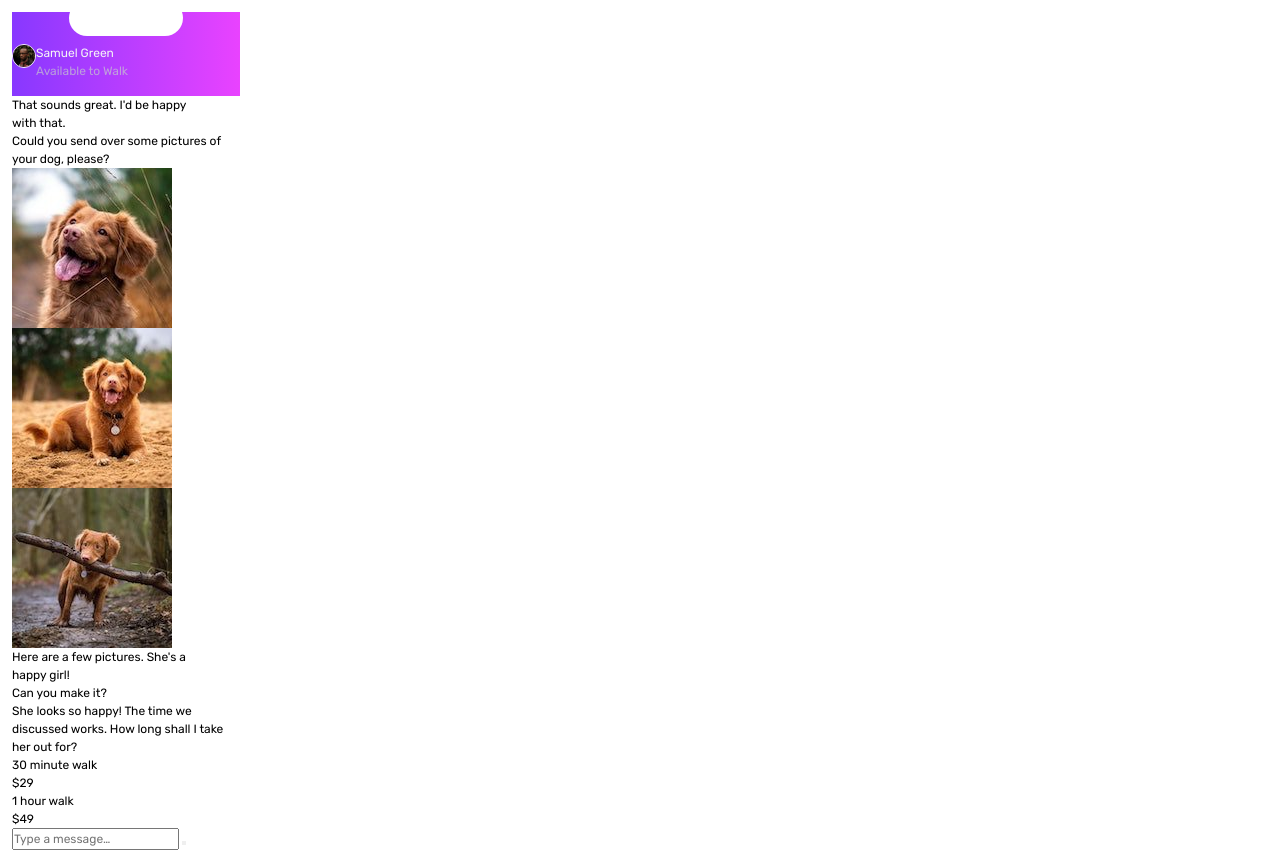
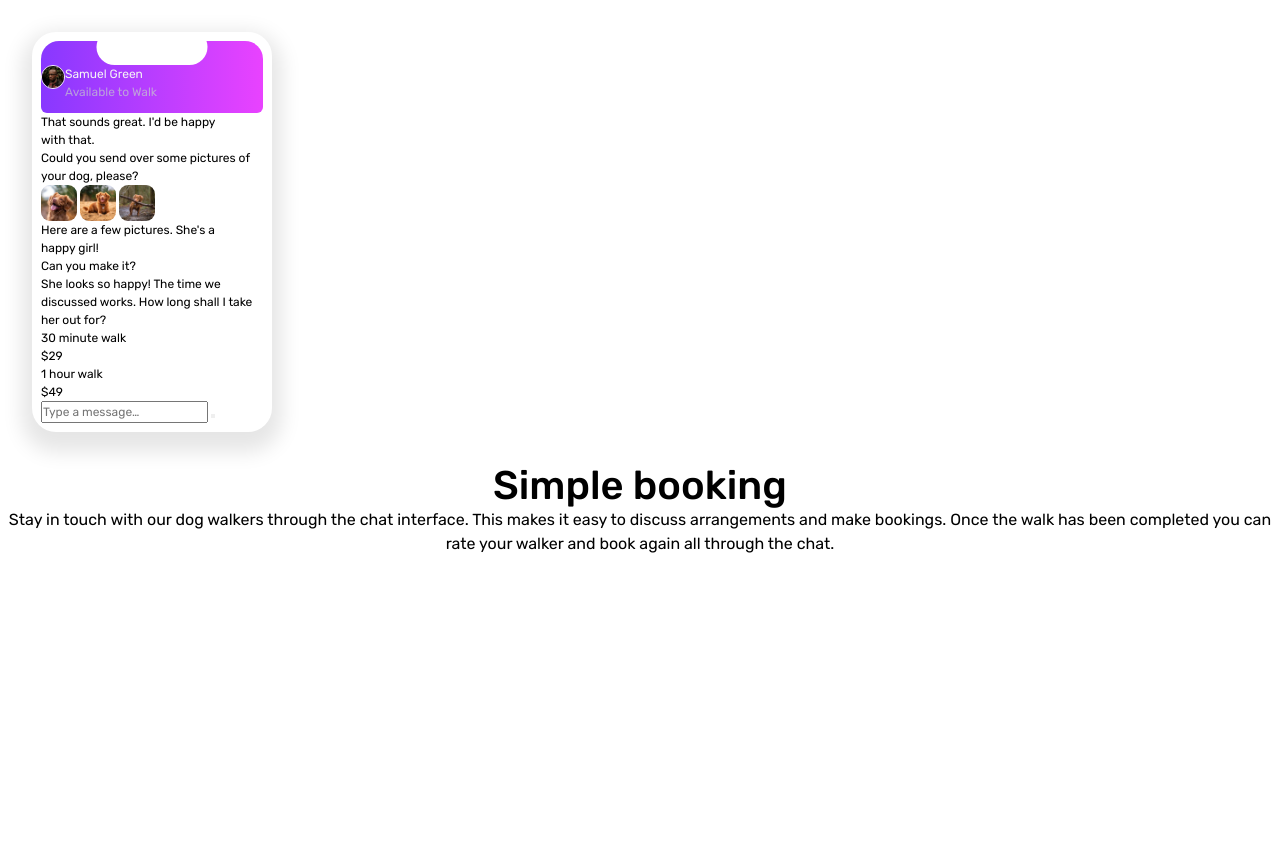
Before and after one commit to EbadShelby/chat-app-illustration-design-to-code_007, a plain HTML site: page index.html in a window 1280 px wide. Shown: the top 853 px of the page. After the commit the page ends 832 px from the top, so only its background shows below. Drawn offline with Linux system fonts and the light colour scheme.

Commit message:
adding chat header 1.1

```diff
--- a/index.html
+++ b/index.html
@@ -24,10 +24,15 @@
   <body>
     <main class="main">
       <section class="section__grid">
+        <div class="mobile-ui__container">
           <div class="section__grid__mobile-ui">
             <div class="chat__header">
               <div class="chat__header-avatar-container">
-              <img class="chat__header-avatar" src="images/avatar.jpg" alt="" />
+                <img
+                  class="chat__header-avatar"
+                  src="images/avatar.jpg"
+                  alt=""
+                />
               </div>
               <div class="chat__header__info">
                 <p class="chat__header__user-name">Samuel Green</p>
@@ -37,7 +42,6 @@
                 <img src="" alt="" />
               </div>
             </div>
-
             <div class="chat__message-group">
               <p class="message-text">
                 That sounds great. I'd be happy with that.
@@ -57,11 +61,10 @@
               </p>
               <p class="message-text">Can you make it?</p>
             </div>
-
             <div class="chat__message-group">
               <p class="message-text">
-              She looks so happy! The time we discussed works. How long shall I
-              take her out for?
+                She looks so happy! The time we discussed works. How long shall
+                I take her out for?
               </p>
               <div class="options-group">
                 <div class="option">
@@ -76,10 +79,10 @@
                 </div>
               </div>
             </div>
-
             <div>
               <input type="text" placeholder="Type a message…" />
               <button type="submit"></button>
+            </div>
           </div>
         </div>
         <div class="section__grid__description">
--- a/style.css
+++ b/style.css
@@ -20,25 +20,25 @@
 
   --ff-base: "Rubik", sans-serif;
 
-  --spacing-50: 4px;
-  --spacing-100: 8px;
-  --spacing-150: 12px;
-  --spacing-200: 16px;
-  --spacing-250: 20px;
-  --spacing-300: 24px;
-  --spacing-350: 28px;
-  --spacing-400: 32px;
-  --spacing-500: 40px;
-  --spacing-600: 48px;
-  --spacing-700: 60px;
-  --spacing-800: 100px;
-  --spacing-900: 160px;
-  --spacing-1000: 240px;
+  --spacing-50: 0.25em;
+  --spacing-100: 0.5em;
+  --spacing-150: 0.75em;
+  --spacing-200: 1em;
+  --spacing-250: 1.25em;
+  --spacing-300: 1.5em;
+  --spacing-350: 1.75em;
+  --spacing-400: 2em;
+  --spacing-500: 2.5em;
+  --spacing-600: 3em;
+  --spacing-700: 3.75em;
+  --spacing-800: 6.25em;
+  --spacing-900: 10em;
+  --spacing-1000: 15em;
 
-  --fs-mobile-body: 1rem;
-  --fs-desktop-body: 1.125rem;
-  --fs-mobile-title: 2.375rem;
-  --fs-desktop-title: 2.5rem;
+  --fs-mobile-body: 1em;
+  --fs-desktop-body: 1.125em;
+  --fs-mobile-title: 2.375em;
+  --fs-desktop-title: 2.5em;
   --fs-mobile-sub-title: ;
   --fs-desktop-sub-title: ;
   --fs-mobile-btn: ;
@@ -155,7 +155,12 @@ h1 {
   display: flex;
   position: relative;
   overflow: hidden;
-  background: linear-gradient(to right, var(--clr-primary-600), var(--clr-primary-500));
+  border-radius: 1.5em 1.5em .5em .5em;
+  background: linear-gradient(
+    to right,
+    var(--clr-primary-600),
+    var(--clr-primary-500)
+  );
   padding-block: var(--spacing-400) var(--spacing-200);
 }
 .chat__header::after {
@@ -165,11 +170,10 @@ h1 {
   right: 0;
   left: 50%;
   transform: translate(-50%);
-  max-width: 12em;
+  max-width: 15em;
   border-radius: 100vmax;
   height: 3em;
   background-color: var(--clr-neutral-100);
-
 }
 .chat__header-avatar {
   max-width: 2em;
@@ -181,21 +185,29 @@ h1 {
 }
 .chat__header__status {
   color: var(--clr-neutral-300);
-  opacity: .7;
+  opacity: 0.7;
 }
 /* ======================================= */
 /* ===========|| Main Style ||============ */
 /* ======================================= */
+.mobile-ui__container {
+  box-shadow: 0 10px 20px 10px rgba(0, 0, 0, 0.1);
+  border-radius: 1.5em;
+  max-width: 15em;
+  margin: 2em;
+}
 .section__grid__mobile-ui {
   font-size: var(--fs-chat);
   padding: var(--spacing-150);
-  max-width: 21em;
 }
 
 .section__grid__description {
   text-align: center;
 }
-
+.chat__photo {
+  max-width: 3em;
+  border-radius: 0.75em;
+}
 /* =============|| Buttons ||============= */
 
 /* =============|| Inputs ||============= */
```
Lines whose indentation alone changed are shown as unchanged.
